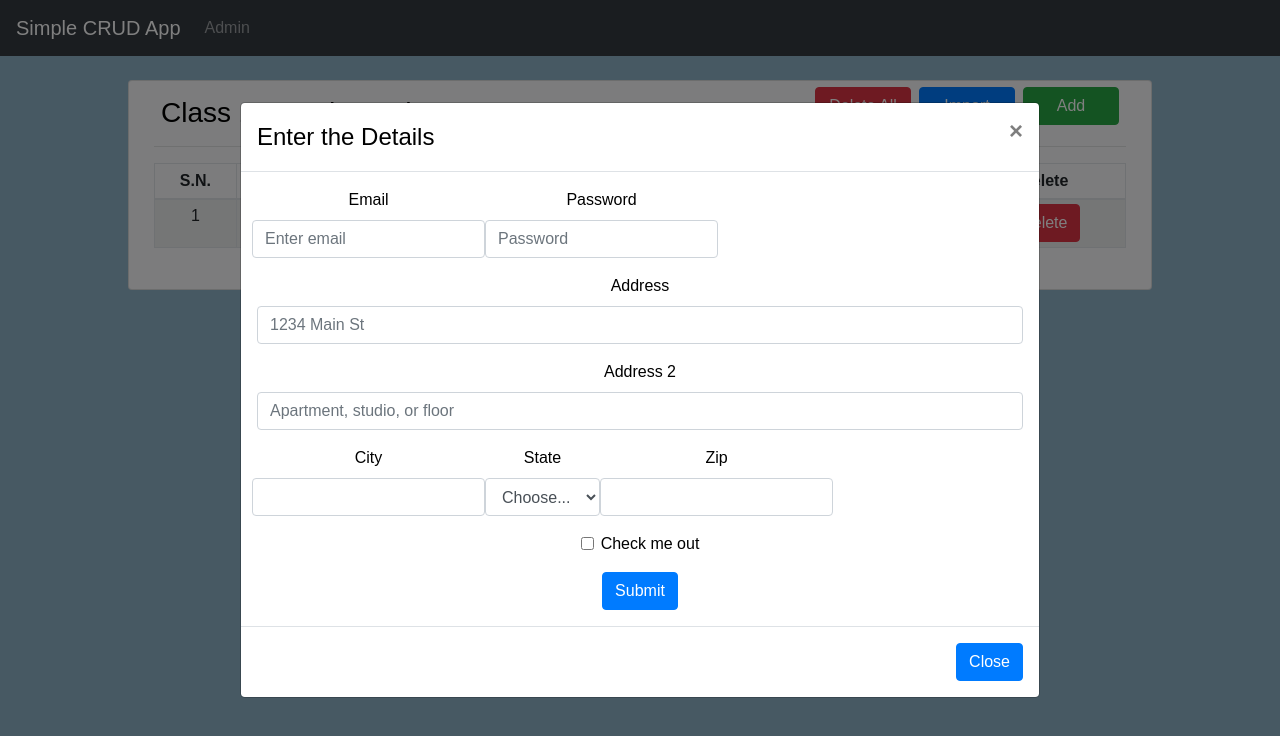
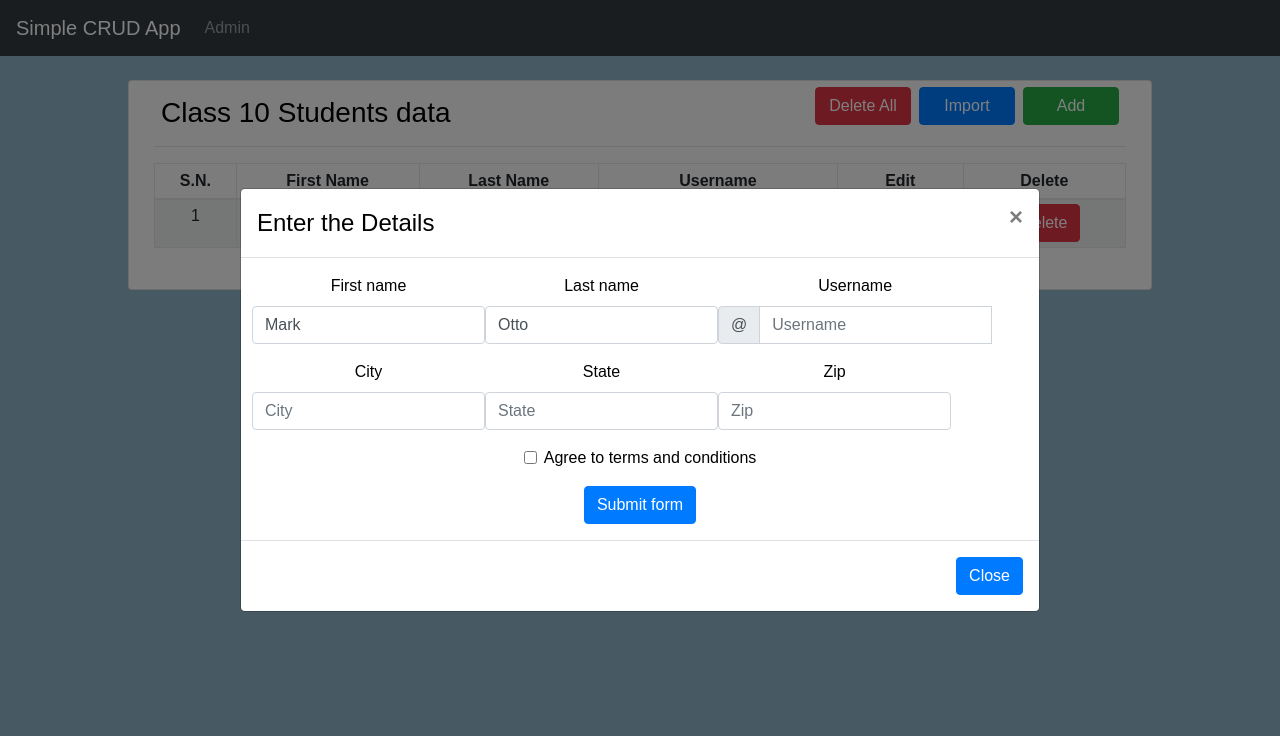
Before and after one commit to SulavThapa/fyp-frontend, a React (Create React App) app: page /admin in a window 1280 px wide. Both pictures are taken after a click on the button "Add". Shown: the top 736 px of the page. Built offline with nearby package versions, Linux system fonts and the light colour scheme.

Commit message:
Vailidate form is added to the modal.

```diff
--- a/src/Components/Admin.js
+++ b/src/Components/Admin.js
@@ -1,4 +1,4 @@
-import React, { Component } from 'react';
+import React from 'react';
 import NavBar from '../Navbar';
 import Table from 'react-bootstrap/Table';
 import { Card, Button } from 'react-bootstrap';
@@ -6,6 +6,7 @@
 import ModalMaker from './Modal/Modal';
 
 class NewAdmin extends React.Component{
+
     render(){
         return(
             <div>
--- a/src/Components/ErrorPage.js
+++ b/src/Components/ErrorPage.js
@@ -1,4 +1,4 @@
-import React, { Component } from 'react';
+import React from 'react';
 
 const Error = () => (
     <h1 style={{textAlign:"center"}}>404 Page Not Found</h1>
--- a/src/Components/Form/Form.js
+++ b/src/Components/Form/Form.js
@@ -1,58 +1,92 @@
 import React from 'react';
-import { Modal, Button, ButtonToolbar, Form } from 'react-bootstrap';
+import { Button, Form, InputGroup } from 'react-bootstrap';
+import { useState } from 'react';
 
-function FormFunc (){
-  return(
-    <Form>
+  function FormFunc() {
+    const [validated, setValidated] = useState(false);
+
+    const handleSubmit = event => {
+      const form = event.currentTarget;
+      if (form.checkValidity() === false) {
+        event.preventDefault();
+        event.stopPropagation();
+      }
+
+      setValidated(true);
+    };
+
+    return (
+      <Form noValidate validated={validated} onSubmit={handleSubmit}>
         <Form.Row>
-      <Form.Group controlId="formGridEmail">
-        <Form.Label>Email</Form.Label>
-        <Form.Control type="email" placeholder="Enter email" />
+          <Form.Group  md="4" controlId="validationCustom01">
+            <Form.Label>First name</Form.Label>
+            <Form.Control
+              required
+              type="text"
+              placeholder="First name"
+              defaultValue="Mark"
+            />
+            <Form.Control.Feedback>Looks good!</Form.Control.Feedback>
           </Form.Group>
-
-      <Form.Group  controlId="formGridPassword">
-        <Form.Label>Password</Form.Label>
-        <Form.Control type="password" placeholder="Password" />
+          <Form.Group  md="4" controlId="validationCustom02">
+            <Form.Label>Last name</Form.Label>
+            <Form.Control
+              required
+              type="text"
+              placeholder="Last name"
+              defaultValue="Otto"
+            />
+            <Form.Control.Feedback>Looks good!</Form.Control.Feedback>
+          </Form.Group>
+          <Form.Group  md="4" controlId="validationCustomUsername">
+            <Form.Label>Username</Form.Label>
+            <InputGroup>
+              <InputGroup.Prepend>
+                <InputGroup.Text id="inputGroupPrepend">@</InputGroup.Text>
+              </InputGroup.Prepend>
+              <Form.Control
+                type="text"
+                placeholder="Username"
+                aria-describedby="inputGroupPrepend"
+                required
+              />
+              <Form.Control.Feedback type="invalid">
+                Please choose a username.
+              </Form.Control.Feedback>
+            </InputGroup>
           </Form.Group>
         </Form.Row>
-
-    <Form.Group controlId="formGridAddress1">
-      <Form.Label>Address</Form.Label>
-      <Form.Control placeholder="1234 Main St" />
+        <Form.Row>
+          <Form.Group  md="6" controlId="validationCustom03">
+            <Form.Label>City</Form.Label>
+            <Form.Control type="text" placeholder="City" required />
+            <Form.Control.Feedback type="invalid">
+              Please provide a valid city.
+            </Form.Control.Feedback>
           </Form.Group>
-
-    <Form.Group controlId="formGridAddress2">
-      <Form.Label>Address 2</Form.Label>
-      <Form.Control placeholder="Apartment, studio, or floor" />
+          <Form.Group  md="3" controlId="validationCustom04">
+            <Form.Label>State</Form.Label>
+            <Form.Control type="text" placeholder="State" required />
+            <Form.Control.Feedback type="invalid">
+              Please provide a valid state.
+            </Form.Control.Feedback>
           </Form.Group>
-
-    <Form.Row>
-      <Form.Group  controlId="formGridCity">
-        <Form.Label>City</Form.Label>
-        <Form.Control />
-      </Form.Group>
-
-      <Form.Group controlId="formGridState">
-        <Form.Label>State</Form.Label>
-        <Form.Control as="select">
-          <option>Choose...</option>
-          <option>...</option>
-        </Form.Control>
-      </Form.Group>
-
-      <Form.Group controlId="formGridZip">
+          <Form.Group  md="3" controlId="validationCustom05">
             <Form.Label>Zip</Form.Label>
-        <Form.Control />
+            <Form.Control type="text" placeholder="Zip" required />
+            <Form.Control.Feedback type="invalid">
+              Please provide a valid zip.
+            </Form.Control.Feedback>
           </Form.Group>
         </Form.Row>
-
-    <Form.Group id="formGridCheckbox">
-      <Form.Check type="checkbox" label="Check me out" />
+        <Form.Group>
+          <Form.Check
+            required
+            label="Agree to terms and conditions"
+            feedback="You must agree before submitting."
+          />
         </Form.Group>
-
-    <Button variant="primary" type="submit">
-      Submit
-    </Button>
+        <Button type="submit">Submit form</Button>
       </Form>
   );
 }
--- a/src/Components/Home.js
+++ b/src/Components/Home.js
@@ -1,4 +1,4 @@
-import React, { Component } from 'react'
+import React from 'react'
 import {Button} from 'react-bootstrap';
 import {Form} from 'react-bootstrap';
 import {Card} from 'react-bootstrap';
```
Also changed, not shown: src/Components/Modal/Modal.js (+2 -8 lines). Lines whose indentation alone changed are shown as unchanged.
